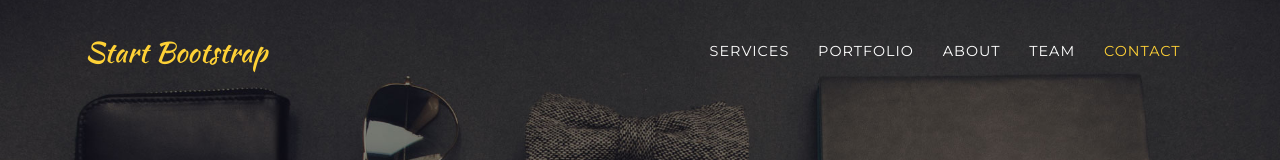
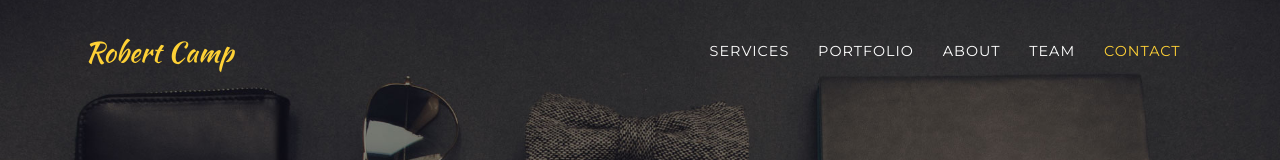
Before and after one commit to robertdcamp/robertdcamp.github.io, a website with bundled scripts: page index.html in a window 1280 px wide. Shown: the top 160 px of the page. Built offline with nearby package versions, Linux system fonts and the light colour scheme; a web font is replaced by a local one.

Commit message:
Update index.html

```diff
--- a/index.html
+++ b/index.html
@@ -30,7 +30,7 @@
   <!-- Navigation -->
   <nav class="navbar navbar-expand-lg navbar-dark fixed-top" id="mainNav">
     <div class="container">
-      <a class="navbar-brand js-scroll-trigger" href="#page-top">Start Bootstrap</a>
+      <a class="navbar-brand js-scroll-trigger" href="#page-top">Robert Camp</a>
       <button class="navbar-toggler navbar-toggler-right" type="button" data-toggle="collapse" data-target="#navbarResponsive" aria-controls="navbarResponsive" aria-expanded="false" aria-label="Toggle navigation">
         Menu
         <i class="fas fa-bars"></i>
```
